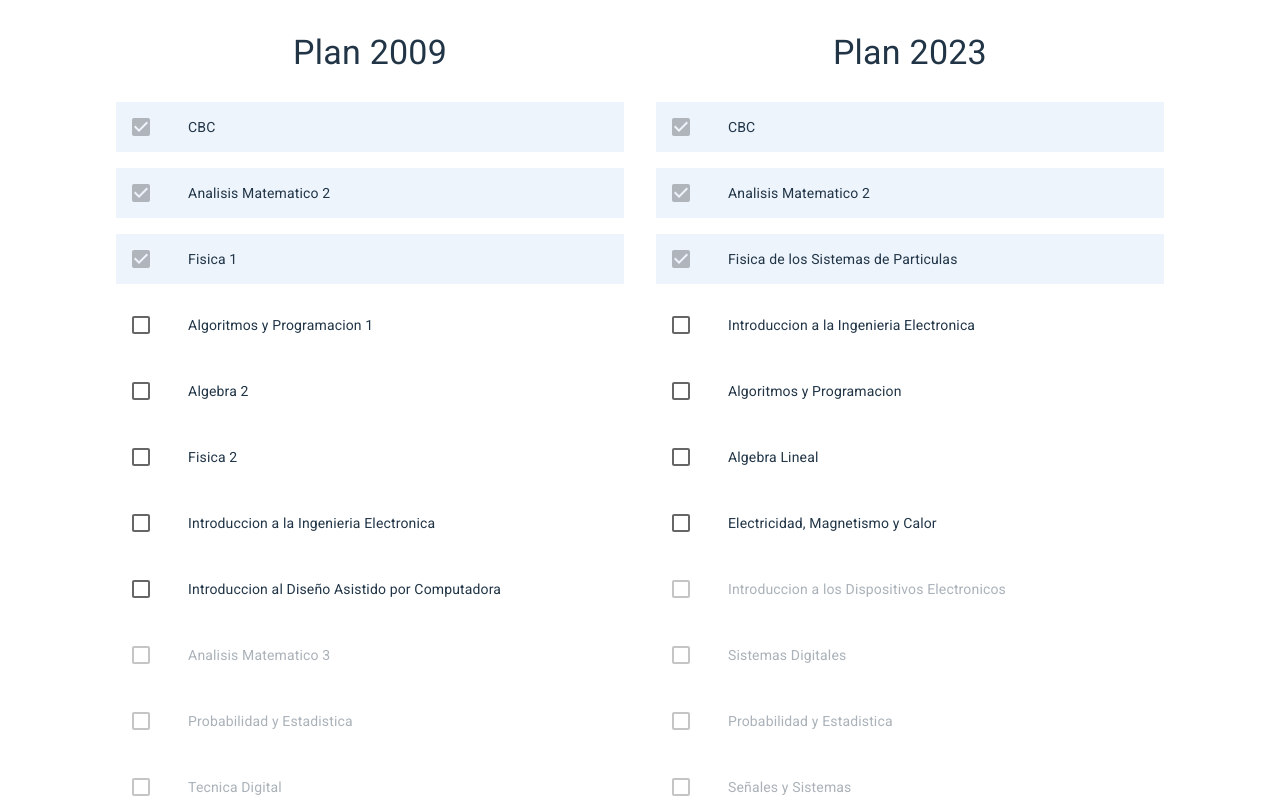
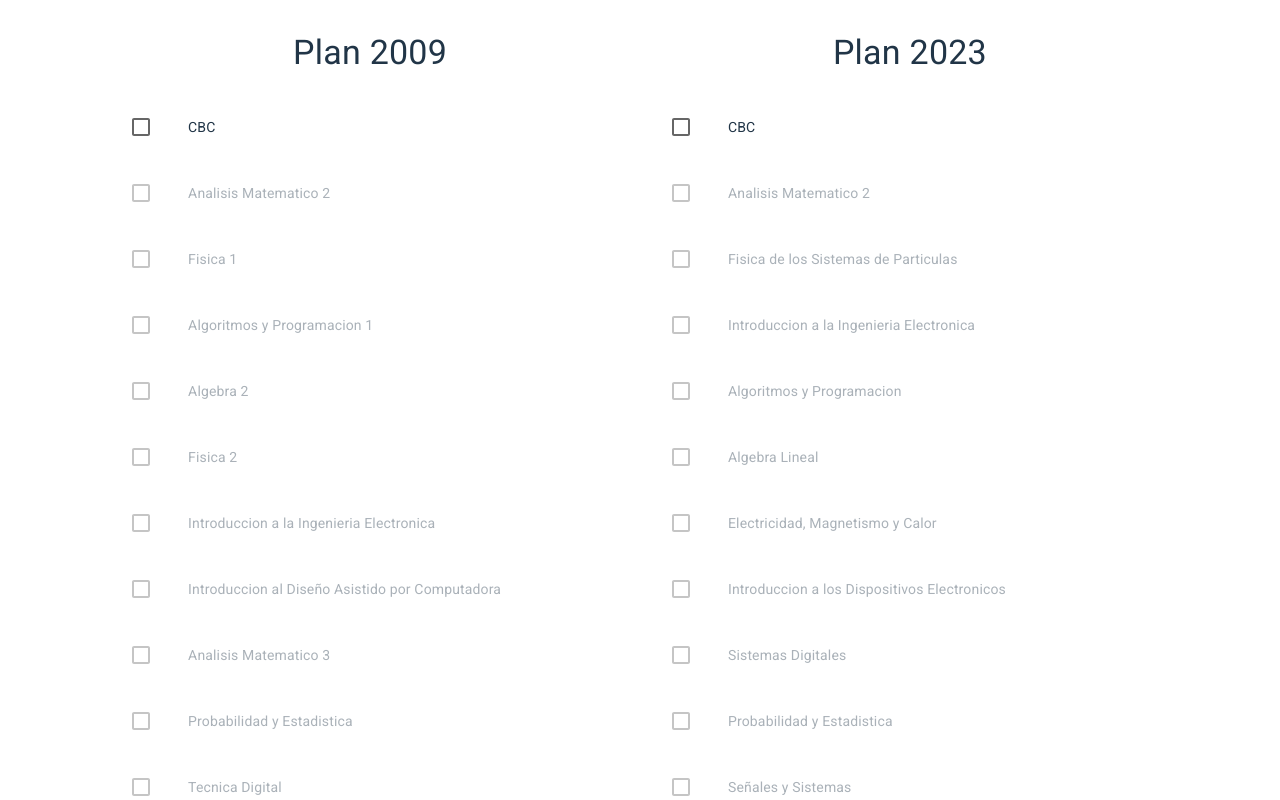
Before and after one commit to SebastianBranda/plan-electronica-transicion-2009-2023, a React (Vite) app: page / in a window 1280 px wide. Shown: the top 800 px of the page. Built offline with nearby package versions, Linux system fonts and the light colour scheme.

Commit message:
sin materias

```diff
--- a/src/App.jsx
+++ b/src/App.jsx
@@ -6,11 +6,7 @@ import { Plan2009 } from './componentes/Plan2009';
 import { Plan2023 } from './componentes/Plan2023';
 
 function App() {
-  const [aprobadas2009, setAprobadas2009] = useState([
-    'CBC',
-    'Analisis Matematico 2',
-    'Fisica 1',
-  ]);
+  const [aprobadas2009, setAprobadas2009] = useState([]);
 
   return (
     <Plan2009Context.Provider value={{ aprobadas2009, setAprobadas2009 }}>
```
